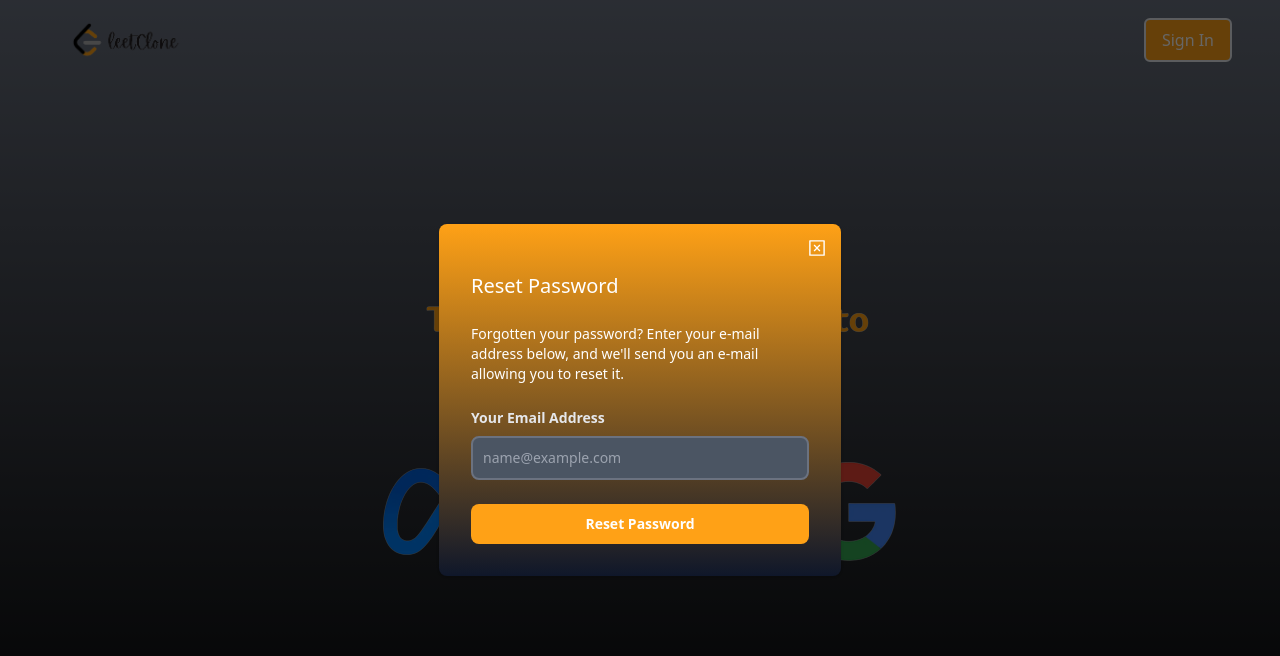
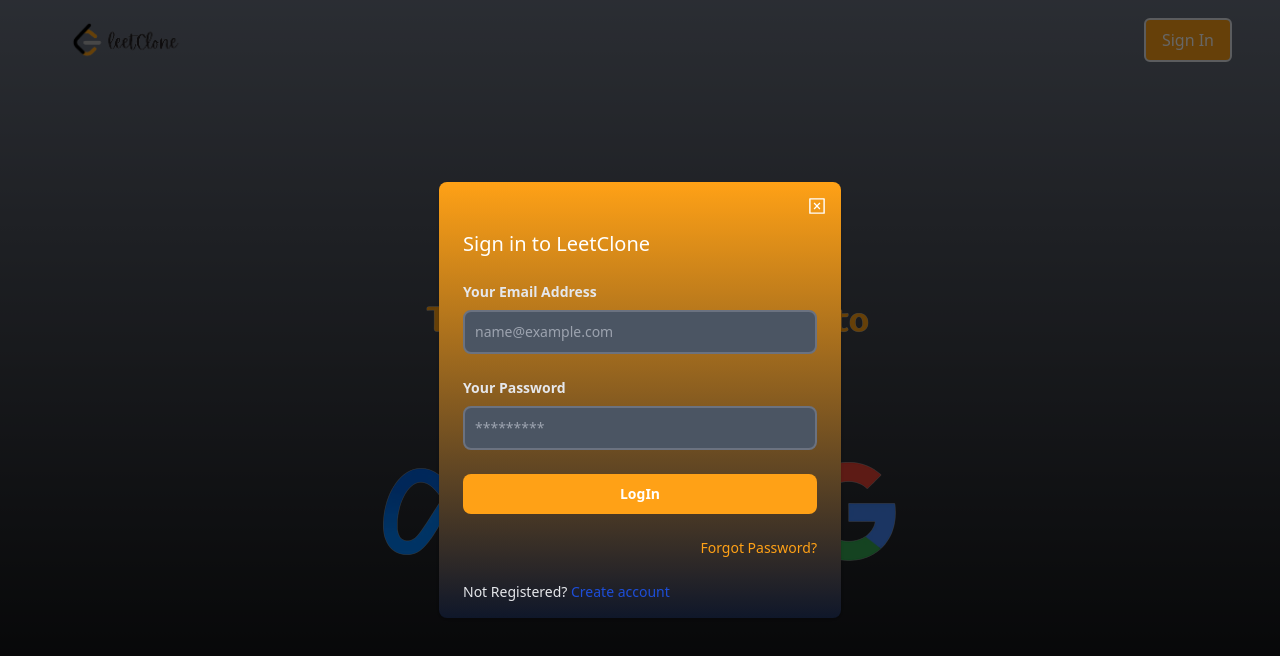
Before and after one commit to Harmit3/leetcode, a Next.js app: page /auth in a window 1280 px wide. Both pictures are taken after a click on the button "Sign In". Shown: the top 656 px of the page. Built offline with nearby package versions, Linux system fonts and the light colour scheme.

Commit message:
Sign In button all functionalities completed

```diff
--- /dev/null
+++ b/src/atoms/authModalAtom.ts
@@ -0,0 +1,23 @@
+import { atom } from 'recoil';
+
+
+/*will define what kinda authModalStates are for login,signup and forgot password */
+type AuthModalState = {
+
+    isOpen: boolean,
+    type: 'login' | 'register' | 'forgotPassword';
+
+};
+
+/* defined what kinda authModalState is for login*/
+const initialAuthModalState: AuthModalState = {
+
+    isOpen: false,
+    type: 'login',
+
+};
+
+export const authModalState = atom<AuthModalState>({
+    key: 'authModalState',          /*can identify with this key that this is unique */
+    default: initialAuthModalState,
+});
--- a/src/components/Modals/AuthModal.tsx
+++ b/src/components/Modals/AuthModal.tsx
@@ -1,18 +1,21 @@
-import React from 'react';
+import React, { useEffect } from 'react';
 import { AiOutlineCloseSquare } from "react-icons/ai";
 import Login from './Login';
 import Signup from './Signup';
 import ResetPassword from './ResetPassword';
+import { useRecoilValue, useSetRecoilState } from 'recoil';
+import { authModalState } from '@/atoms/authModalAtom';
 
 type AuthModalProps = {
 
 };
 
-const AuthModal:React.FC<AuthModalProps> = () => {
-
-    return(
+const AuthModal: React.FC<AuthModalProps> = () => {
+    const authModal = useRecoilValue(authModalState);
+    const closeModal = useCloseModal();
+    return (
         <>
-           <div className='absolute top-0 left-0 w-full h-full flex items-center justify-center bg-black bg-opacity-60'></div>
+            <div className='absolute top-0 left-0 w-full h-full flex items-center justify-center bg-black bg-opacity-60' onClick={closeModal}></div>
             <div className='w-full sm:w-[450px]  absolute top-[50%] left-[50%] translate-x-[-50%] translate-y-[-50%]  flex justify-center items-center'>
                 <div className='relative w-full h-full mx-auto flex items-center justify-center'>
                     <div className='bg-white rounded-lg shadow relative w-full bg-gradient-to-b from-brand-orange to-slate-900 mx-6'>
@@ -20,11 +23,12 @@ const AuthModal:React.FC<AuthModalProps> = () => {
                             <button
                                 type='button'
                                 className='bg-transparent  rounded-lg text-sm p-1.5 ml-auto inline-flex items-center hover:bg-gray-800 hover:text-white text-white'
+                                onClick={closeModal}
                             >
-                              <AiOutlineCloseSquare  className='h-5 w-5' />
+                                <AiOutlineCloseSquare className='h-5 w-5' />
                             </button>
                         </div>
-                        <ResetPassword />
+                        {authModal.type === "login" ? (<Login />) : authModal.type === 'register' ? (<Signup />) : (<ResetPassword />)}
                     </div>
                 </div>
             </div>
@@ -32,3 +36,22 @@ const AuthModal:React.FC<AuthModalProps> = () => {
     );
 };
 export default AuthModal;
+
+function useCloseModal() {
+    const setAuthModal = useSetRecoilState(authModalState);
+
+    const closeModal = () => {
+        setAuthModal((prev) => ({ ...prev, isOpen: false, type: 'login' }));
+    };
+
+    useEffect(() => {
+        const handleEsc = (e: KeyboardEvent) => {
+            if (e.key === "Escape") closeModal();
+
+        };
+        window.addEventListener("keydown", handleEsc);
+        return () => window.removeEventListener("keydown", handleEsc);
+    },[]);
+
+    return closeModal;
+}
--- a/src/components/Modals/Login.tsx
+++ b/src/components/Modals/Login.tsx
@@ -1,12 +1,18 @@
 import React from 'react';
+import { useSetRecoilState } from 'recoil';
+import { authModalState } from '@/atoms/authModalAtom';
 
 type LoginProps = {
 
 };
 
-const Login:React.FC<LoginProps> = () => {
+const Login: React.FC<LoginProps> = () => {
+    const setAuthModalState = useSetRecoilState(authModalState);
+    const handleClick = (type: 'login' | 'register' | 'forgotPassword') => {
+        setAuthModalState((prev) => ({ ...prev, type }));
+    };
 
-    return <form className='space-y-6 px-6 pb-4'>
+    return (<form className='space-y-6 px-6 pb-4'>
         <h3 className="text-xl font-medium text-white">Sign in to LeetClone</h3>
 
         {/* For Email */}
@@ -14,7 +20,7 @@ const Login:React.FC<LoginProps> = () => {
             <label htmlFor="email" className="text-sm font-bold block mb-2 text-gray-200">
                 Your Email Address
             </label>
-            <input type="email" name="email" id="email"  className='border-2 outline-none sm:text-sm rounded-lg focus:ring-blue-500 focus:border-blue-500 block w-full
+            <input type="email" name="email" id="email" className='border-2 outline-none sm:text-sm rounded-lg focus:ring-blue-500 focus:border-blue-500 block w-full
             p-2.5 bg-gray-600 border-gray-500 placeholder-gray-400 text-white'
 
                 placeholder='name@example.com'
@@ -28,7 +34,7 @@ const Login:React.FC<LoginProps> = () => {
             <label htmlFor="password" className="text-sm font-bold block mb-2 text-gray-200">
                 Your Password
             </label>
-            <input type="password" name="password" id="password"  className='border-2 outline-none sm:text-sm rounded-lg focus:ring-blue-500 focus:border-blue-500 block w-full
+            <input type="password" name="password" id="password" className='border-2 outline-none sm:text-sm rounded-lg focus:ring-blue-500 focus:border-blue-500 block w-full
             p-2.5 bg-gray-600 border-gray-500 placeholder-gray-400 text-white'
 
                 placeholder='*********'
@@ -42,8 +48,8 @@ const Login:React.FC<LoginProps> = () => {
             LogIn
         </button>
 
-        {/* For reser pass*/}
-         <button  className='flex w-full justify-end'>
+        {/* For reset password*/}
+        <button className='flex w-full justify-end' onClick={() => handleClick('forgotPassword')}>
             <a href="#" className='text-sm block text-brand-orange hover:underline w-full text-right'>
                 Forgot Password?
             </a>
@@ -53,9 +59,9 @@ const Login:React.FC<LoginProps> = () => {
         <div className='text-sm font-md text-gray-200'>
 
             Not Registered?  {"  "}
-            <a href="#" className='text-blue-700 hover:underline'> {"  "}Create account</a>
+            <a href="#" className='text-blue-700 hover:underline' onClick={() => handleClick('register')}> Create account</a>
         </div>
 
-    </form>
+    </form>)
 };
 export default Login;
--- a/src/components/Modals/ResetPassword.tsx
+++ b/src/components/Modals/ResetPassword.tsx
@@ -11,7 +11,7 @@ const ResetPassword: React.FC<ResetPasswordProps> = () => {
             <h3 className="text-xl font-medium text-white">Reset Password</h3>
 
             <p className="text-sm text-white">
-             Forgotten your password? Enter your e-mail address below, and we&apos;ll send you an e-mail allowing you to reset it.
+                Forgotten your password? Enter your e-mail address below, and we&apos;ll send you an e-mail allowing you to reset it.
             </p>
 
             <div>
@@ -27,7 +27,7 @@ const ResetPassword: React.FC<ResetPasswordProps> = () => {
             </div>
 
             <button type="submit" className='w-full text-white focus:ring-blue-300 font-bold rounded-lg text-sm px-5 py-2.5 text-center bg-brand-orange hover:bg-brand-orange-s'>
-               Reset Password
+                Reset Password
             </button>
 
         </form>
--- a/src/components/Modals/Signup.tsx
+++ b/src/components/Modals/Signup.tsx
@@ -1,12 +1,19 @@
 import React from 'react';
-
+import { useSetRecoilState } from 'recoil';
+import { authModalState } from '@/atoms/authModalAtom';
 type SignupProps = {
 
 };
 
-const Signup:React.FC<SignupProps> = () => {
+const Signup: React.FC<SignupProps> = () => {
+    const setAuthModalState = useSetRecoilState(authModalState);
+    const handleClick = () => {
+        setAuthModalState((prev) => ({ ...prev, type: 'login' }));
+    };
 
-    return (<form className='space-y-6 px-6 pb-4'>
+
+    return (
+        <form className='space-y-6 px-6 pb-4'>
             <h3 className="text-xl font-medium text-white">Register to LeetClone</h3>
 
             {/* For Email */}
@@ -14,7 +21,7 @@ const Signup:React.FC<SignupProps> = () => {
                 <label htmlFor="email" className="text-sm font-bold block mb-2 text-gray-200">
                     Email Address
                 </label>
-        <input type="email" name="email" id="email"  className='border-2 outline-none sm:text-sm rounded-lg focus:ring-blue-500 focus:border-blue-500 block w-full
+                <input type="email" name="email" id="email" className='border-2 outline-none sm:text-sm rounded-lg focus:ring-blue-500 focus:border-blue-500 block w-full
         p-2.5 bg-gray-600 border-gray-500 placeholder-gray-400 text-white'
 
                     placeholder='name@example.com'
@@ -27,7 +34,7 @@ const Signup:React.FC<SignupProps> = () => {
                 <label htmlFor="displayName" className="text-sm font-bold block mb-2 text-gray-200">
                     Display Name
                 </label>
-        <input type="displayName" name="displayName" id="displayName"  className='border-2 outline-none sm:text-sm rounded-lg focus:ring-blue-500 focus:border-blue-500 block w-full
+                <input type="displayName" name="displayName" id="displayName" className='border-2 outline-none sm:text-sm rounded-lg focus:ring-blue-500 focus:border-blue-500 block w-full
         p-2.5 bg-gray-600 border-gray-500 placeholder-gray-400 text-white'
 
                     placeholder='Jhon Smith'
@@ -40,7 +47,7 @@ const Signup:React.FC<SignupProps> = () => {
                 <label htmlFor="password" className="text-sm font-bold block mb-2 text-gray-200">
                     Password
                 </label>
-        <input type="password" name="password" id="password"  className='border-2 outline-none sm:text-sm rounded-lg focus:ring-blue-500 focus:border-blue-500 block w-full
+                <input type="password" name="password" id="password" className='border-2 outline-none sm:text-sm rounded-lg focus:ring-blue-500 focus:border-blue-500 block w-full
         p-2.5 bg-gray-600 border-gray-500 placeholder-gray-400 text-white'
 
                     placeholder='*********'
@@ -59,9 +66,10 @@ const Signup:React.FC<SignupProps> = () => {
             <div className='text-sm font-md text-gray-200'>
 
                 Already have an account?  {"  "}
-        <a href="#" className='text-blue-700 hover:underline'> {"  "}Log In</a>
+                <a href="#" className='text-blue-700 hover:underline' onClick={handleClick}> {"  "}Log In</a>
             </div>
 
-</form>)
+        </form>
+    )
 }
 export default Signup;
--- a/src/components/Navbar.tsx
+++ b/src/components/Navbar.tsx
@@ -1,22 +1,31 @@
 import Link from 'next/link';
 import react from 'react';
+import { useSetRecoilState } from 'recoil';
+import { authModalState } from '@/atoms/authModalAtom';
 
-type NavbarProps={
+
+type NavbarProps = {
 
 };
 
-const Navbar:React.FC<NavbarProps>=()=>{
+const Navbar: React.FC<NavbarProps> = () => {
+    const setAuthModalState = useSetRecoilState(authModalState);
+    const handleClick = () => {
+        setAuthModalState((prev) => ({ ...prev, isOpen: true}));
+    }
     return <div className='flex items-center justify-between h-20  px-4 md:px-12'>
         <Link href="/" className='flex items-center justify-center h-20'>
-           <img src="/logo.png" alt="LeetClone" className='h-full object-contain' />
+            <img src="/logo.png" alt="LeetClone" className='h-full object-contain' />
         </Link>
 
-        <div className='hidden md:flex items-center space-x-6'>
+        <div className='hidden md:flex items-center space-x-6' >
             <button className="bg-brand-orange text-white px-4 py-2 sm:px-4 rounded-md text-white font-medium
                                hover:bg-opacity-90  hover:text-brand-orange hover:bg-white hover:border-2  hover:border-brand-orange
-                               border-2 border-transperanttransition duration-300 ease-in-out ">
-                         Sign In
+                               border-2 border-transperanttransition duration-300 ease-in-out " onClick={handleClick}>
+
+              Sign In
             </button>
+
         </div>
 
     </div>
--- a/src/pages/_app.tsx
+++ b/src/pages/_app.tsx
@@ -1,11 +1,12 @@
 import "@/styles/globals.css";
 import type { AppProps } from "next/app";
 import Head from "next/head";
+import { RecoilRoot } from "recoil";
 
 export default function App({ Component, pageProps }: AppProps) {
 
   return (
-    <>
+    <RecoilRoot>
       <Head>
         <title>LeetClone</title>
         <meta name="viewport" content="width=device-width, initial-scale=1" />
@@ -13,7 +14,7 @@ export default function App({ Component, pageProps }: AppProps) {
         <meta name="description" content="Web application that contains leetcode problems and video solutions" />
       </Head>
       <Component {...pageProps} />
-   </>
+    </RecoilRoot>
 
   );
 }
--- a/src/pages/auth/index.tsx
+++ b/src/pages/auth/index.tsx
@@ -1,25 +1,28 @@
+import { authModalState } from '@/atoms/authModalAtom';
 import AuthModal from '@/components/Modals/AuthModal';
 import Navbar from '@/components/Navbar';
 import React from 'react';
+import { useRecoilValue } from 'recoil';
 
 type AuthPageProps = {
 
 };
 
-const AuthPage:React.FC<AuthPageProps> = () => {
+const AuthPage: React.FC<AuthPageProps> = () => {
+   const authModal = useRecoilValue(authModalState)
+   return (
 
-    return (
-       <>
       <div className='bg-gradient-to-b from-gray-500 to-black h-screen relative '>
+
          <div className='max-width-7xl max-auto'>
             <Navbar />
             <div className="flex items-center justify-center h-[calc(100vh-5rem)] pointer-events-none select-none">
                <img src='/hero.png' alt='Hero img'></img>
-                        <AuthModal />
+            </div>
+            {authModal.isOpen && <AuthModal/>}             {/*if it is open then & only then show this component*/}
          </div>
       </div>
-       </div>
-    </>
+
    );
 };
 
```
Lines whose indentation alone changed are shown as unchanged.
